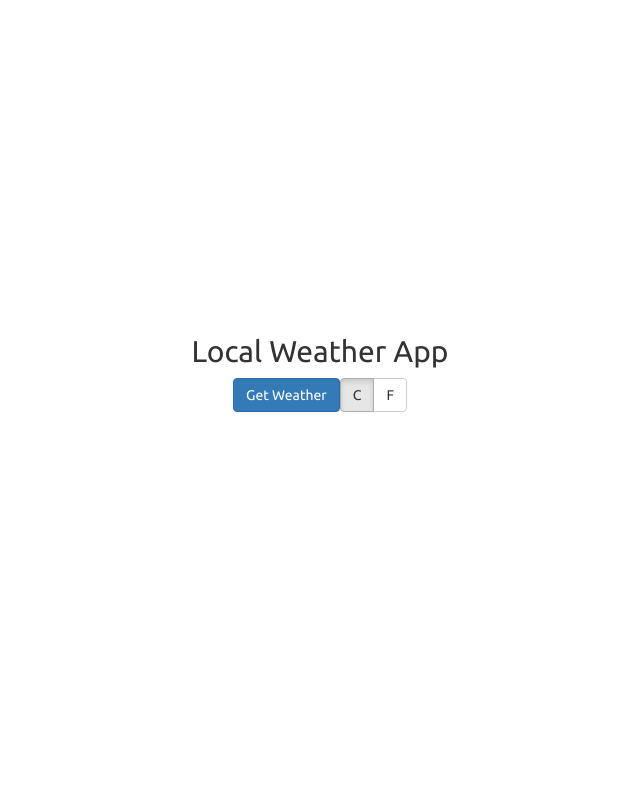
After one commit to learner1024/learner1024.github.io, a Node project: template views/local-weather.pug in a window 1280 px wide. The commit adds this page. Shown: the whole page, without its empty margins (320-960 px from the left). Run offline with Node 20 templates, Linux system fonts and the light colour scheme; the template is opened without the code that fills it: most values are stand-ins (such as "Sample title", 1, 10 or a date in 2020); some libraries are stand-ins or nearby versions.

Commit message:
local weather

```diff
--- /dev/null
+++ b/es6/local-weather.js
@@ -0,0 +1,58 @@
+var url = "https://crossorigin.me/http://api.openweathermap.org/data/2.5/weather?appid=81d02eb5b321acb3380e5063ec97f32f";
+var urlWithQry = "";
+var accuracy = 1121;
+var lat;//= 19.1850251;//damn geolocation wouldnt work without https so I had to hardcode
+var lon;//= 72.9726882;//
+navigator.geolocation.getCurrentPosition(function(pos){
+    lat = pos.coords.latitude;
+    lon = pos.coords.longitude;
+    var qry = "lat=" + lat + "&lon=" + lon;
+    urlWithQry = url + "&" + qry;
+});
+
+var fetchWeather = function(){
+  $.getJSON(urlWithQry, function(res){
+    if($("#btnC").hasClass("active")){
+      $("#temp").html(TempConverter.kToC(res.main.temp) + "&#8451;");
+    }
+    else if($("#btnF").hasClass("active")){
+      $("#temp").html(TempConverter.kToF(res.main.temp) + "&#8457;");
+    }
+
+    $("#locName").text(res.name);
+
+    $("#weatherIcon").prop("src", "http://openweathermap.org/img/w/" + res.weather[0].icon + ".png");
+    $("#weatherDescr").text(res.weather[0].description);
+  })
+}
+
+var TempConverter = {
+  kToF : function(k){
+    var f = (k * 9/5) - 459.67;
+    return f.toFixed(2)
+  },
+  kToC : function(k){
+    var c = k - 273.15;
+    return c.toFixed(2);
+  }
+}
+
+$(document).ready(function(){
+  $("#btnF").on("click", function(){
+    if($("#btnF").hasClass("active") == false){
+      $("#btnF").addClass("active");
+    }
+    $("#btnC").removeClass("active");
+    fetchWeather();
+  })
+  $("#btnC").on("click", function(){
+    if($("#btnC").hasClass("active") == false){
+      $("#btnC").addClass("active");
+    }
+    $("#btnF").removeClass("active");
+    fetchWeather();
+  })
+  $("#getWeather").on("click", function(){
+    fetchWeather();
+  })
+});
--- /dev/null
+++ b/local-weather.html
@@ -0,0 +1 @@
+<!DOCTYPE html><html><head><title>Local Weather App</title><meta charset="UTF-8"><meta name="viewport" content="width=device-width, initial-scale=1"><link rel="stylesheet" href="https://fonts.googleapis.com/css?family=Ubuntu"><link rel="stylesheet" href="https://maxcdn.bootstrapcdn.com/bootstrap/3.3.7/css/bootstrap.min.css"><link rel="stylesheet" href="https://cdnjs.cloudflare.com/ajax/libs/font-awesome/4.7.0/css/font-awesome.min.css"><link rel="stylesheet" href="https://cdnjs.cloudflare.com/ajax/libs/animate.css/3.5.2/animate.min.css"><link rel="stylesheet" href="dist/css/app.css"><script type="text/javascript" src="https://cdnjs.cloudflare.com/ajax/libs/jquery/3.2.1/jquery.min.js"></script><script type="text/javascript" src="https://maxcdn.bootstrapcdn.com/bootstrap/3.3.7/js/bootstrap.min.js"></script></head><body>               <section class="text-center vertical-center full-height"><div class="container-fluid"><div class="row"><div class="col-xs-12"><h2>Local Weather App</h2><a class="btn btn-primary" id="getWeather">Get Weather</a><div class="btn-group" role="group"><button class="btn btn-default active" id="btnC" type="button">C</button><button class="btn btn-default" id="btnF" type="button">F</button></div><div id="weather"><h2> <span id="locName"></span><img id="weatherIcon"></h2><h1 id="weatherDescr"></h1><h1 id="temp"></h1></div></div></div></div></section><script type="text/javascript" src="dist/js/local-weather.js"></script></body></html>
--- a/quote-machine.html
+++ b/quote-machine.html
@@ -1 +1 @@
-<!DOCTYPE html><html><head><title>Sandeep Khandewale's portfolio</title><meta charset="UTF-8"><meta name="viewport" content="width=device-width, initial-scale=1"><link rel="stylesheet" href="https://fonts.googleapis.com/css?family=Ubuntu"><link rel="stylesheet" href="https://maxcdn.bootstrapcdn.com/bootstrap/3.3.7/css/bootstrap.min.css"><script type="text/javascript" src="https://cdnjs.cloudflare.com/ajax/libs/jquery/3.2.1/jquery.min.js"></script></head><body><div class="container-fluid text-center"><h2>Random Quote Machine</h2><div class="row"><div class="col-xs-12"><a class="btn-primary btn" id="genQuote" href="#">Generate</a><blockquote><h1 id="quoteText">Hello World                            <h2><footer>                                <cite class="title" id="quoteAuthor">programmer</cite></footer></h2></h1></blockquote></div></div></div><script type="text/javascript" src="dist/js/quote-machine.js"></script></body></html>
+<!DOCTYPE html><html><head><title>Quote Machine</title><meta charset="UTF-8"><meta name="viewport" content="width=device-width, initial-scale=1"><link rel="stylesheet" href="https://fonts.googleapis.com/css?family=Ubuntu"><link rel="stylesheet" href="https://maxcdn.bootstrapcdn.com/bootstrap/3.3.7/css/bootstrap.min.css"><script type="text/javascript" src="https://cdnjs.cloudflare.com/ajax/libs/jquery/3.2.1/jquery.min.js"></script></head><body><div class="container-fluid text-center"><h2>Random Quote Machine</h2><div class="row"><div class="col-xs-12"><a class="btn-primary btn" id="genQuote" href="#">Generate</a><blockquote><h1 id="quoteText">Hello World                            <h2><footer>                                <cite class="title" id="quoteAuthor">programmer</cite></footer></h2></h1></blockquote></div></div></div><script type="text/javascript" src="dist/js/quote-machine.js"></script></body></html>
--- /dev/null
+++ b/views/local-weather.pug
@@ -0,0 +1,34 @@
+doctype html
+html
+    head
+        title Local Weather App
+
+        meta(charset="UTF-8")
+        meta(name="viewport", content="width=device-width, initial-scale=1")
+
+        link(rel="stylesheet", href="https://fonts.googleapis.com/css?family=Ubuntu")
+
+        link(rel="stylesheet", href="https://maxcdn.bootstrapcdn.com/bootstrap/3.3.7/css/bootstrap.min.css")
+        link(rel="stylesheet", href="https://cdnjs.cloudflare.com/ajax/libs/font-awesome/4.7.0/css/font-awesome.min.css")
+        link(rel="stylesheet", href="https://cdnjs.cloudflare.com/ajax/libs/animate.css/3.5.2/animate.min.css")
+        link(rel="stylesheet", href="dist/css/app.css")
+
+        script(type="text/javascript", src="https://cdnjs.cloudflare.com/ajax/libs/jquery/3.2.1/jquery.min.js")
+        script(type="text/javascript", src="https://maxcdn.bootstrapcdn.com/bootstrap/3.3.7/js/bootstrap.min.js")
+    body
+        section.text-center.vertical-center.full-height
+            .container-fluid
+                .row
+                    .col-xs-12
+                        h2 Local Weather App
+                        a#getWeather.btn.btn-primary Get Weather
+                        .btn-group(role="group")
+                            button#btnC.btn.btn-default.active(type="button") C
+                            button#btnF.btn.btn-default(type="button") F
+                        #weather
+                            h2
+                                span#locName
+                                img#weatherIcon
+                            h1#weatherDescr
+                            h1#temp
+        script(type="text/javascript", src="dist/js/local-weather.js")
--- a/views/quote-machine.pug
+++ b/views/quote-machine.pug
@@ -1,7 +1,7 @@
 doctype html
 html
     head
-        title Sandeep Khandewale's portfolio
+        title Quote Machine
 
         meta(charset="UTF-8")
         meta(name="viewport", content="width=device-width, initial-scale=1")
```
Also changed, not shown: 1 other file.
